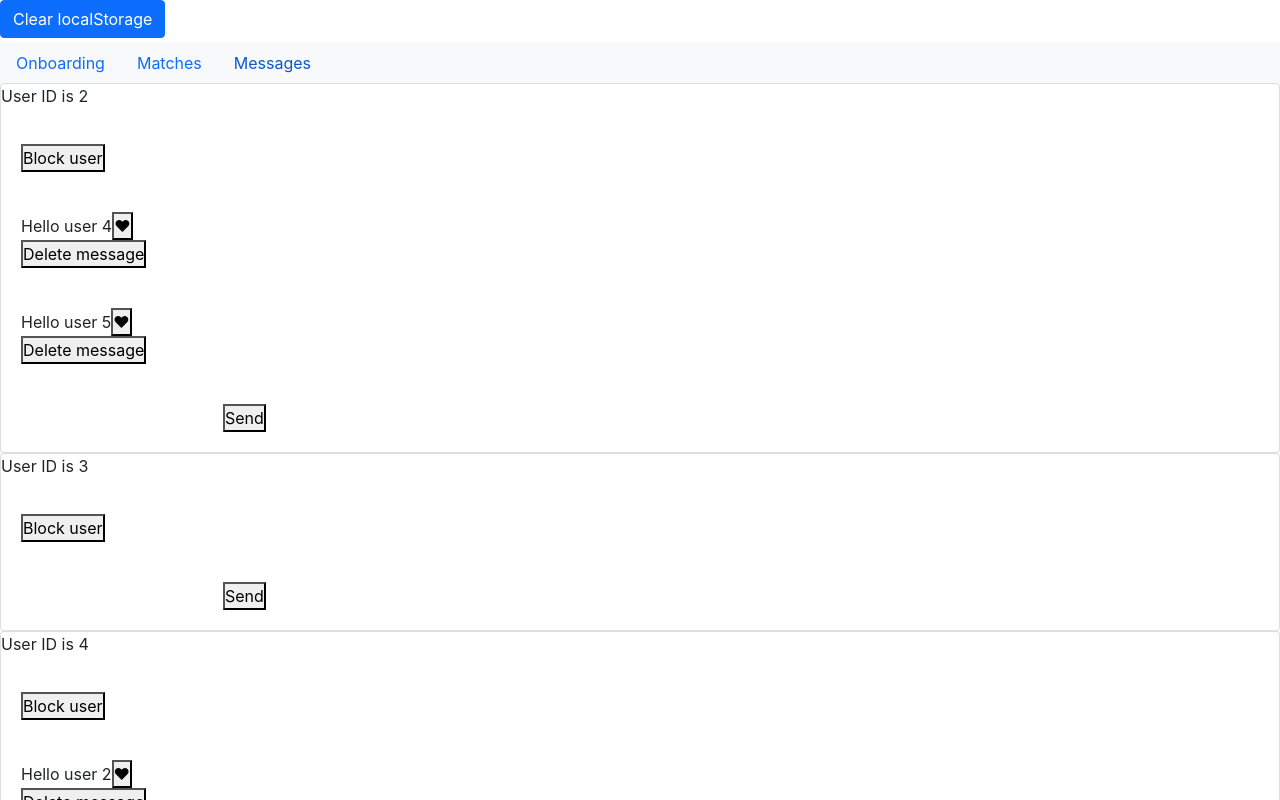
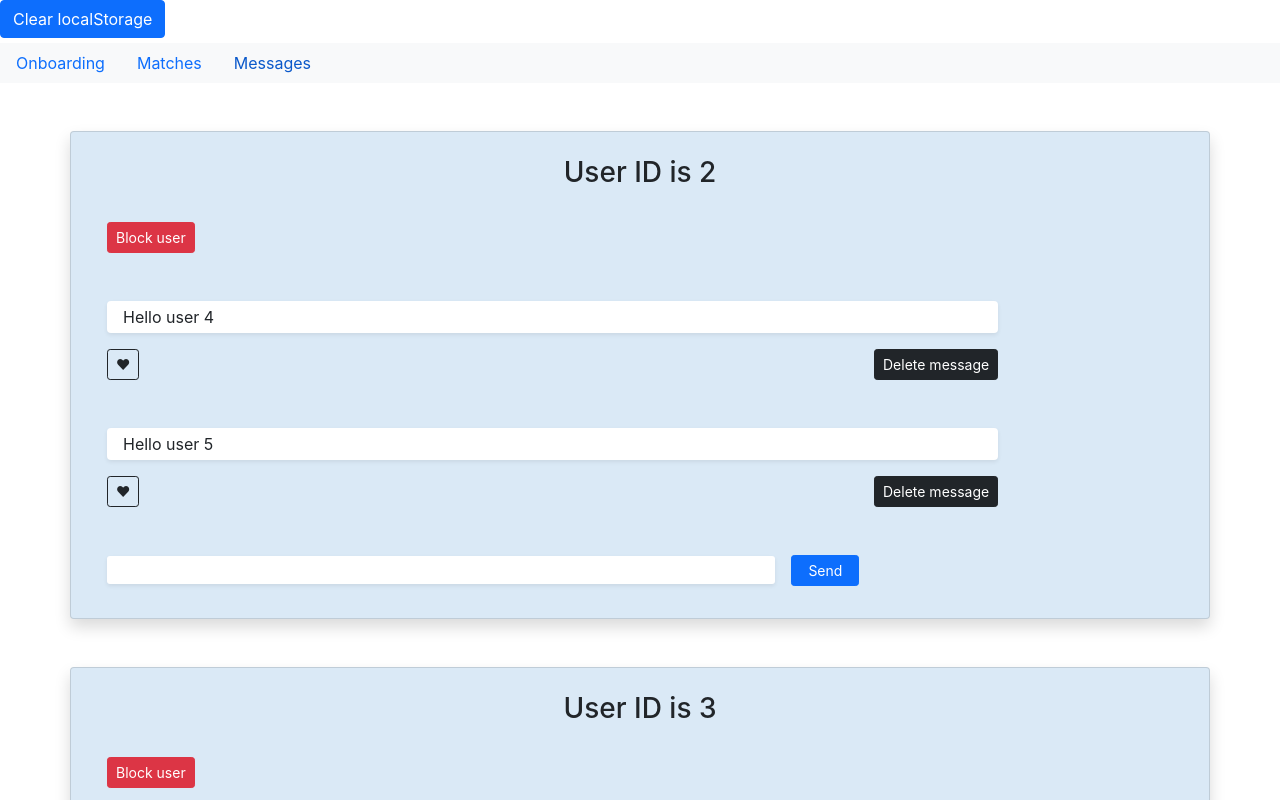
Before and after one commit to russellcs/ft1-dating-app, a React (Create React App) app: page / in a window 1280 px wide. Both pictures are taken after a click on the button "Messages". Shown: the top 800 px of the page. Built offline with nearby package versions, Linux system fonts and the light colour scheme.

Commit message:
styling added with Bootstrap

```diff
--- a/src/components/messages/Block.jsx
+++ b/src/components/messages/Block.jsx
@@ -7,8 +7,9 @@ const Block = (props) => {
 	const { userId } = props;
 
 	return (
-		<div style={{ margin: "20px" }}>
+		<div className="m-4">
 			<button
+				className="btn btn-danger btn-sm"
 				onClick={() => {
 					dispatch({ type: types.BLOCK_USER, payload: userId });
 				}}
--- a/src/components/messages/Conversation.jsx
+++ b/src/components/messages/Conversation.jsx
@@ -12,6 +12,7 @@ const Conversation = (props) => {
 	const [draft, setDraft] = useState();
 	const [blockClicked, setBlockClicked] = useState(false);
 	const dispatch = useDispatch();
+	console.log(users);
 
 	// Calls the function on Send button
 	const onMessageClick = () => onMessageSave();
@@ -47,15 +48,10 @@ const Conversation = (props) => {
 
 	return (
 		<div
-			// style={{
-			// 	border: "solid 1px black",
-			// 	margin: "10px",
-			// 	padding: "10px",
-			// 	width: "280px",
-			// }}
-			className="card"
+			className="card container-sm mt-5 pb-2 shadow"
+			style={{ backgroundColor: "#dae9f6" }}
 		>
-			<p>User ID is {props.conversation[0]}</p>
+			<h3 className="mx-auto mt-4">User ID is {props.conversation[0]}</h3>
 			<Block
 				blockUser={blockUser}
 				// blockButtonText={blockButtonText}
--- a/src/components/messages/Conversations.jsx
+++ b/src/components/messages/Conversations.jsx
@@ -37,8 +37,6 @@ const Conversations = (props) => {
 		return !users[index].blocked.includes(Number(conversation[0])); //TBD must not be hard coded!!
 	});
 
-	console.log(entries, filteredConversations);
-
 	return (
 		<div>
 			{filteredConversations.map((conversation, index) => {
--- a/src/components/messages/Input.jsx
+++ b/src/components/messages/Input.jsx
@@ -1,9 +1,19 @@
 const Input = (props) => {
 	const { onInput, onKeyDown, onMessageClick } = props;
 	return (
-		<div style={{ margin: "20px" }}>
-			<input onInput={onInput} onKeyDown={onKeyDown} type="text" />
-			<button onClick={onMessageClick}>Send</button>
+		<div className="m-4" style={{ width: "80%" }}>
+			<input
+				className="w-75 py-1 px-2 me-3 shadow-sm"
+				onInput={onInput}
+				onKeyDown={onKeyDown}
+				type="text"
+			/>
+			<button
+				className="btn btn-primary btn-sm px-3 py-1"
+				onClick={onMessageClick}
+			>
+				Send
+			</button>
 		</div>
 	);
 };
--- a/src/components/messages/Message.jsx
+++ b/src/components/messages/Message.jsx
@@ -14,11 +14,19 @@ const Message = (props) => {
 	};
 
 	return (
-		<div style={{ margin: "20px" }}>
-			{message.content}
-			<button onClick={isLikeClicked}>&#9829;</button>
-			{likeClicked && <p>Message liked</p>}
+		<div style={{ width: "80%" }} className="m-4">
+			<p className="bg-white py-1 px-3 rounded shadow-sm">{message.content}</p>
+			<div className="position-relative d-flex">
 				<button
+					className="btn btn-sm btn-outline-dark me-3"
+					onClick={isLikeClicked}
+				>
+					&#9829;
+				</button>
+				{likeClicked && <p className="mb-0">Message liked</p>}
+
+				<button
+					className="btn btn-sm btn-dark position-absolute top-0 end-0"
 					onClick={() => {
 						dispatch({
 							type: types.DELETE_MESSAGE,
@@ -30,6 +38,7 @@ const Message = (props) => {
 					Delete message
 				</button>
 			</div>
+		</div>
 	);
 };
 
```
Also changed, not shown: src/App.css (deleted, +0 -8 lines). Lines whose indentation alone changed are shown as unchanged.
